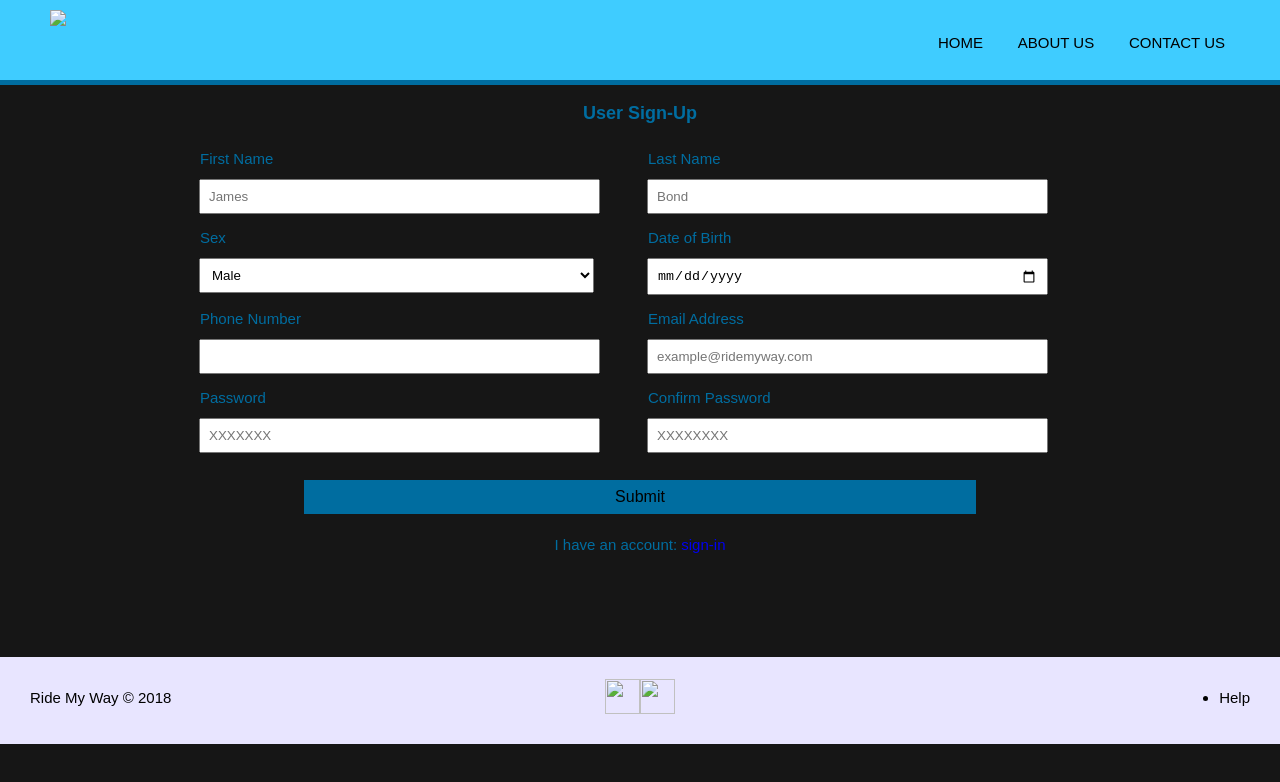
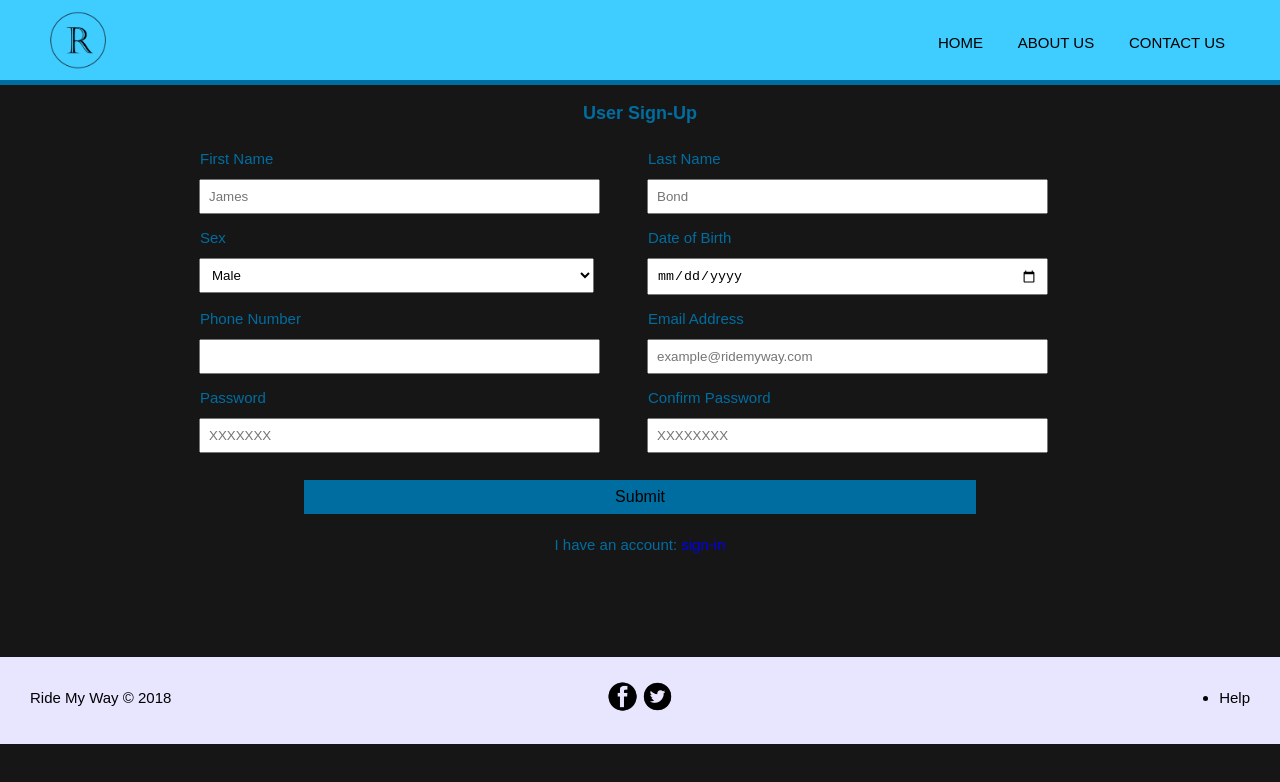
Before and after one commit to IyiKuyoro/Ride-My-Way, a plain HTML site: page UI/signup.html in a window 1280 px wide. Drawn offline with Linux system fonts and the light colour scheme.

Commit message:
Fix bug that causes sign-up page not to load css script

```diff
--- a/UI/signup.html
+++ b/UI/signup.html
@@ -5,12 +5,12 @@
         <meta http-equiv="X-UA-Compatible" content="IE=edge">
         <title>Ride My Way | Sign Up</title>
         <meta name="viewport" content="width=device-width, initial-scale=1">
-        <link rel="stylesheet" href="style.css">
+        <link rel="stylesheet" href="./styles/style.css">
     </head>
     <body>
         <header>
             <div id="nonhomeheader" class="container">
-                <img id="logo2" src="logo.png">
+                <img id="logo2" src="./images/logo.png">
                 <nav>
                     <ul>
                         <li><a href="index.html">Home</a></li>
@@ -81,8 +81,8 @@
                 <p>Ride My Way &copy; 2018</p>
 
                 <div class="images">
-                    <a href="#"><img src="icon_facebook.png"></a>
-                    <a href="#"><img src="icon_twitter.png"></a>
+                    <a href="#"><img src="./images/icon_facebook.png"></a>
+                    <a href="#"><img src="./images/icon_twitter.png"></a>
                 </div>
 
                 <ul>
```
